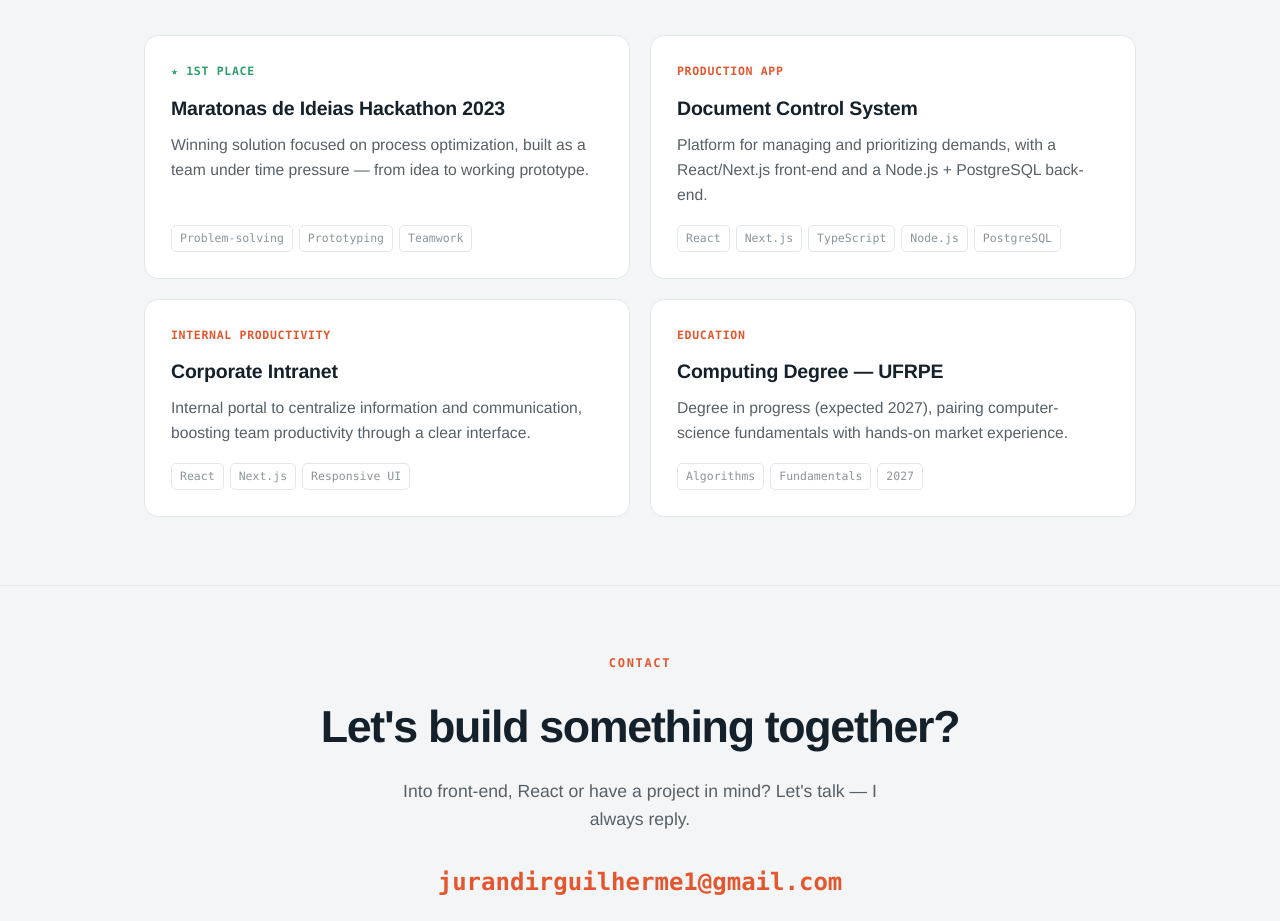
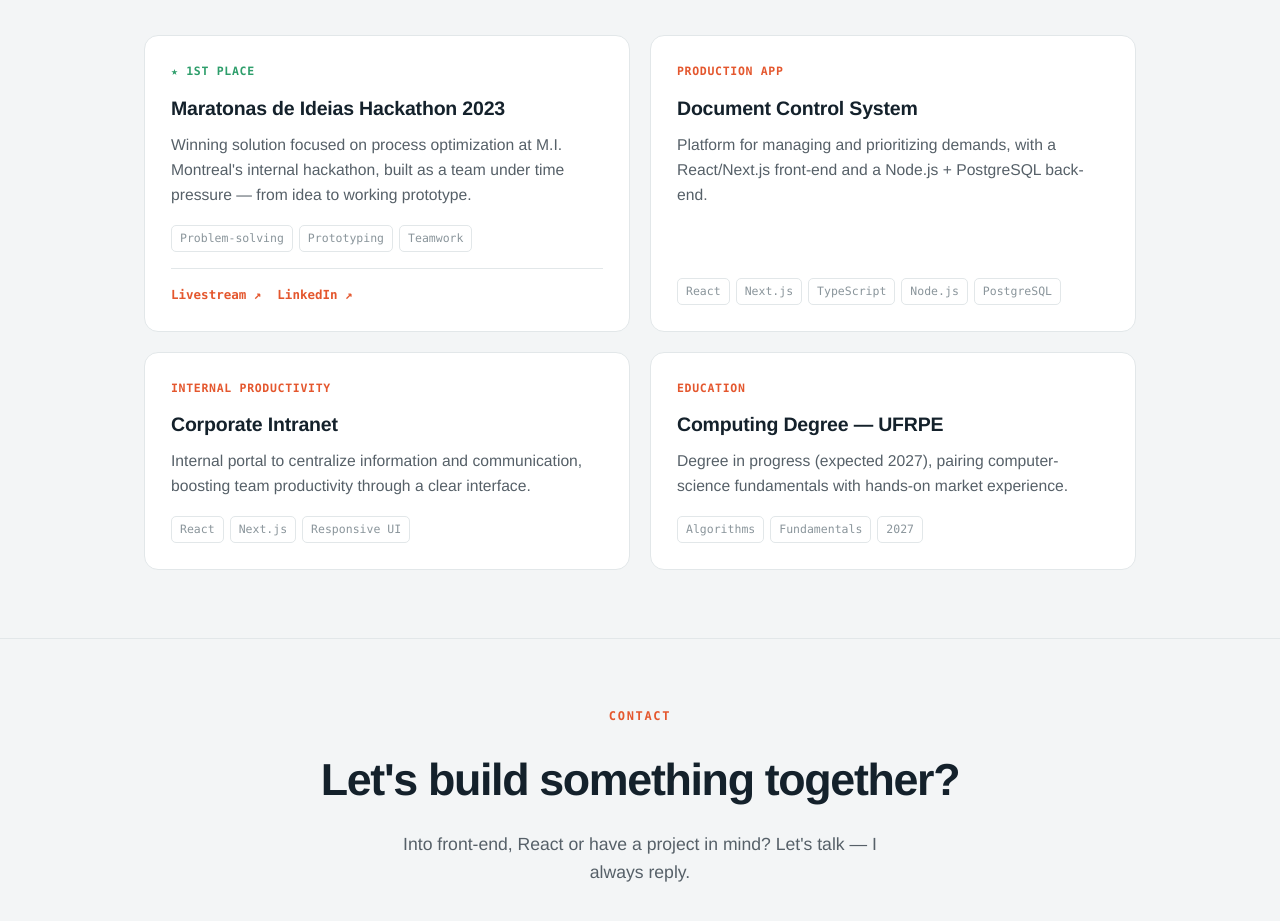
Before and after one commit to JurandirGuilherme/portfolio, a Next.js app: page / in a window 1280 px wide. Shown: the part 2720-3641 px from the top of the page. Built offline with nearby package versions, Linux system fonts and the light colour scheme.

Commit message:
feat: links de comprovação no card do Hackathon (YouTube + LinkedIn)
Adiciona campo links a Project e exibe no card; credita a M.I. Montreal.

```diff
--- a/components/sections/Projects.module.css
+++ b/components/sections/Projects.module.css
@@ -65,6 +65,30 @@
   padding: 3px 8px;
 }
 
+.links {
+  display: flex;
+  flex-wrap: wrap;
+  gap: 16px;
+  margin-top: 16px;
+  padding-top: 16px;
+  border-top: 1px solid var(--line);
+}
+
+.link {
+  font-family: var(--mono);
+  font-size: 12.5px;
+  font-weight: 600;
+  color: var(--accent);
+  text-decoration: none;
+  transition: color 0.16s;
+}
+
+.link:hover {
+  color: var(--accent-ink);
+  text-decoration: underline;
+  text-underline-offset: 3px;
+}
+
 @media (max-width: 720px) {
   .grid {
     grid-template-columns: 1fr;
--- a/components/sections/Projects.tsx
+++ b/components/sections/Projects.tsx
@@ -25,6 +25,21 @@ export function Projects() {
                 <span key={tech}>{tech}</span>
               ))}
             </div>
+            {project.links && project.links.length > 0 && (
+              <div className={styles.links}>
+                {project.links.map((link) => (
+                  <a
+                    key={link.href}
+                    className={styles.link}
+                    href={link.href}
+                    target="_blank"
+                    rel="noopener noreferrer"
+                  >
+                    {link.label} ↗
+                  </a>
+                ))}
+              </div>
+            )}
           </Reveal>
         ))}
       </div>
--- a/data/content/en.ts
+++ b/data/content/en.ts
@@ -90,9 +90,19 @@ export const en: Content = {
       badge: "★ 1st Place",
       title: "Maratonas de Ideias Hackathon 2023",
       description:
-        "Winning solution focused on process optimization, built as a team under time pressure — from idea to working prototype.",
+        "Winning solution focused on process optimization at M.I. Montreal's internal hackathon, built as a team under time pressure — from idea to working prototype.",
       techs: ["Problem-solving", "Prototyping", "Teamwork"],
       highlight: true,
+      links: [
+        {
+          label: "Livestream",
+          href: "https://www.youtube.com/watch?v=c-MxZ_-stpo",
+        },
+        {
+          label: "LinkedIn",
+          href: "https://www.linkedin.com/feed/update/urn:li:activity:7153102827358203904/",
+        },
+      ],
     },
     {
       badge: "Production app",
--- a/data/content/pt.ts
+++ b/data/content/pt.ts
@@ -96,9 +96,19 @@ export const pt: Content = {
       badge: "★ 1º Lugar",
       title: "Hackathon Maratonas de Ideias 2023",
       description:
-        "Solução vencedora focada em otimização de processos, desenvolvida em equipe sob pressão de tempo — da ideia ao protótipo funcional.",
+        "Solução vencedora focada em otimização de processos no hackathon interno da M.I. Montreal, desenvolvida em equipe sob pressão de tempo — da ideia ao protótipo funcional.",
       techs: ["Resolução de problemas", "Prototipagem", "Trabalho em equipe"],
       highlight: true,
+      links: [
+        {
+          label: "Transmissão",
+          href: "https://www.youtube.com/watch?v=c-MxZ_-stpo",
+        },
+        {
+          label: "LinkedIn",
+          href: "https://www.linkedin.com/feed/update/urn:li:activity:7153102827358203904/",
+        },
+      ],
     },
     {
       badge: "Aplicação em produção",
```
Also changed, not shown: types/index.ts (+7 -0 lines).
